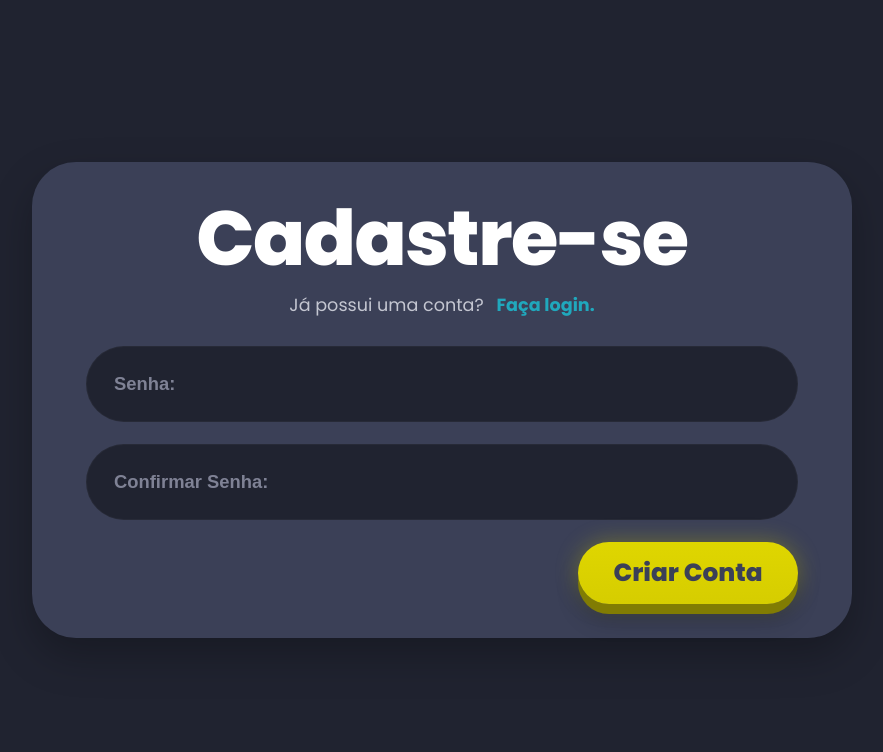
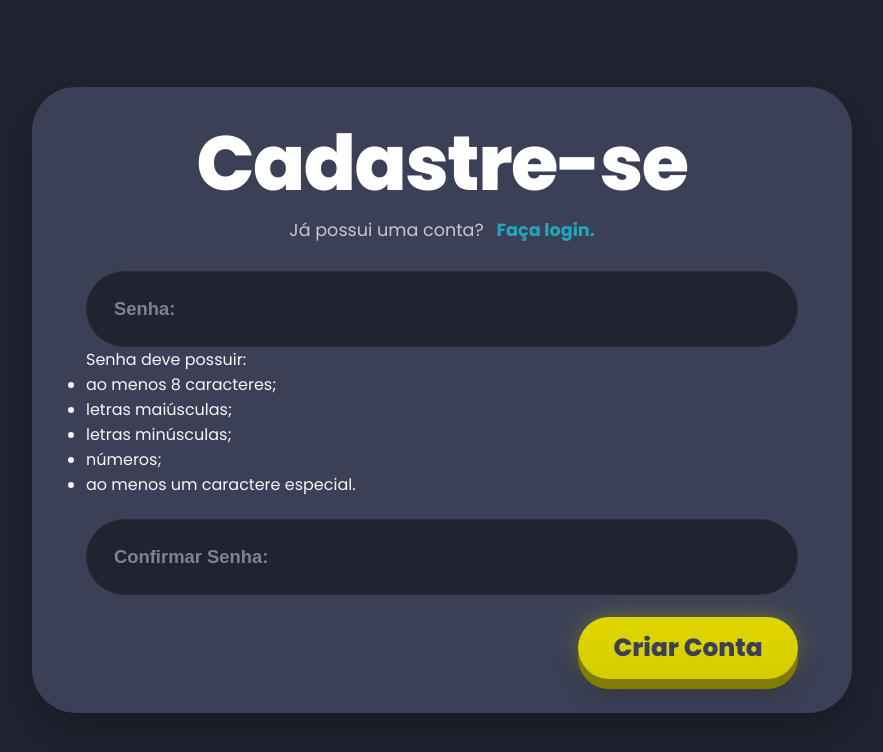
Before and after one commit to Mad-Kirby/DS122-TYPO, a PHP site: page /cadastro.php?step=senha in a window 1280 px wide. Shown: the top 752 px of the page, without its empty margins (198-1081 px from the left). Run offline with PHP 8.4, Linux system fonts and the light colour scheme.

Commit message:
adicionado campos de erro e requisitos de senha no cadastro

```diff
--- a/cadastro.php
+++ b/cadastro.php
@@ -11,6 +11,7 @@ $step = $_GET["step"] ?? "dados";
   <link rel="preconnect" href="https://fonts.gstatic.com" crossorigin>
   <link href="https://fonts.googleapis.com/css2?family=Poppins:wght@300;400;500;600;700;800&display=swap" rel="stylesheet">
   <link rel="stylesheet" href="css/autenticar.css" />
+  <script src="js/cadastro.js" defer></script>
 </head>
 <body>
   <main class="auth-page">
@@ -27,13 +28,22 @@ $step = $_GET["step"] ?? "dados";
         <form class="auth-form" action="login.php" method="post">
         <div class="field">
             <input type="password" id="senha" name="senha" placeholder="Senha:"/>
+            <ul class="msg-erro req-senha">
+              <span>Senha deve possuir:</span>
+              <li>ao menos 8 caracteres;</li>
+              <li>letras maiúsculas;</li>
+              <li>letras minúsculas;</li>
+              <li>números;</li>
+              <li>ao menos um caractere especial.</li>
+            </ul>
         </div>
 
         <div class="field">
             <input type="password" id="confirmar-senha" name="confirmar_senha" placeholder="Confirmar Senha:"/>
+            <p class="msg-erro"></p>
         </div>
 
-          <button type="submit" class="btn-submit">Criar Conta</button>
+          <button type="submit" class="btn-submit" id="btn-cadastro">Criar Conta</button>
         </form>
 
       <?php } else { ?>
@@ -41,13 +51,15 @@ $step = $_GET["step"] ?? "dados";
         <form class="auth-form" action="cadastro.php?step=senha" method="post">
           <div class="field">
             <input type="text" id="nome" name="nome" placeholder="Nome:" />
+            <p class="msg-erro"></p>
           </div>
 
           <div class="field">
             <input type="email" id="email" name="email" placeholder="E-mail:" />
+            <p class="msg-erro"></p>
           </div>
 
-          <button type="submit" class="btn-submit">Continuar</button>
+          <button type="submit" class="btn-submit" id="btn-continuar">Continuar</button>
         </form>
 
       <?php } ?>
```
